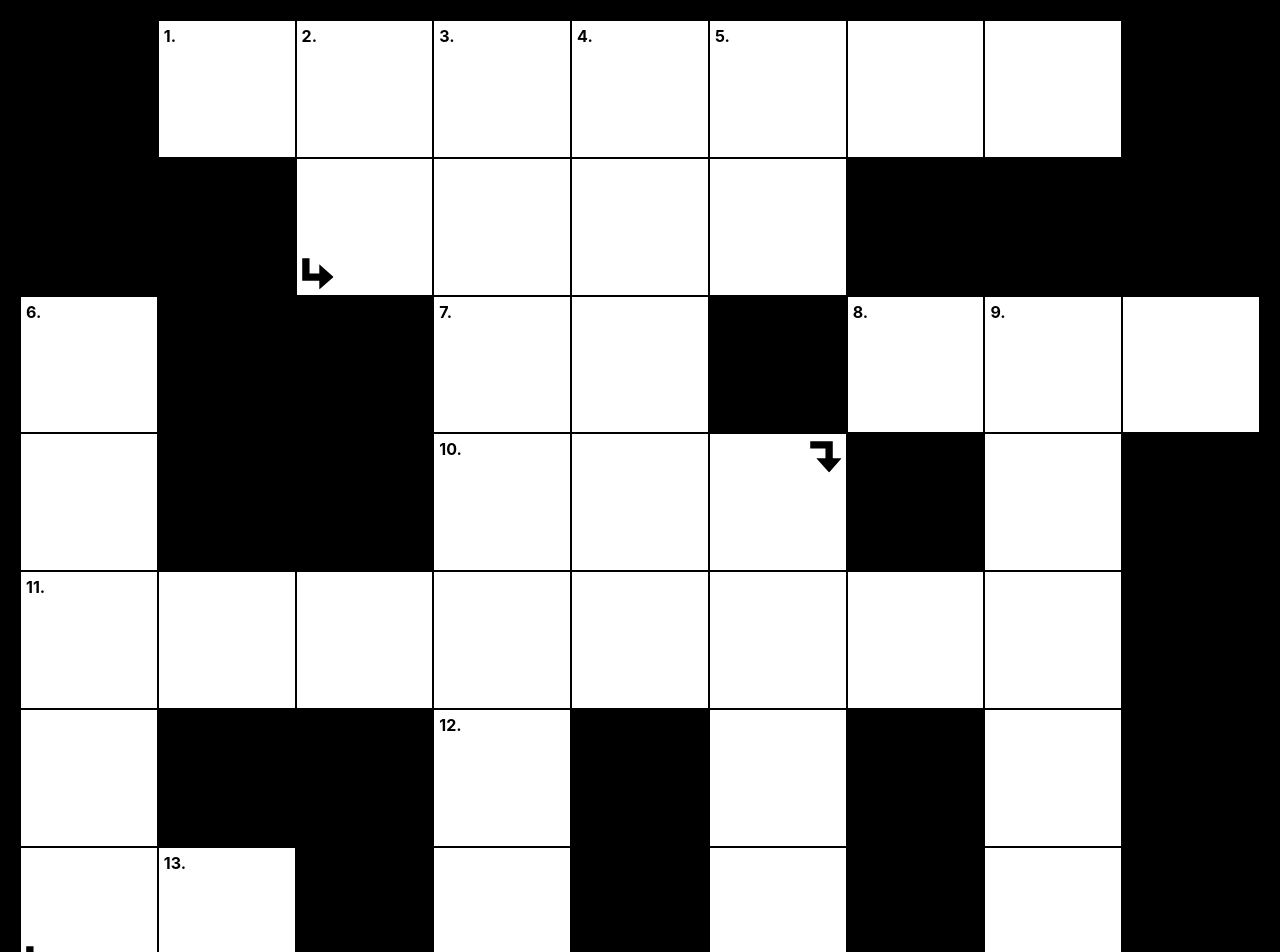
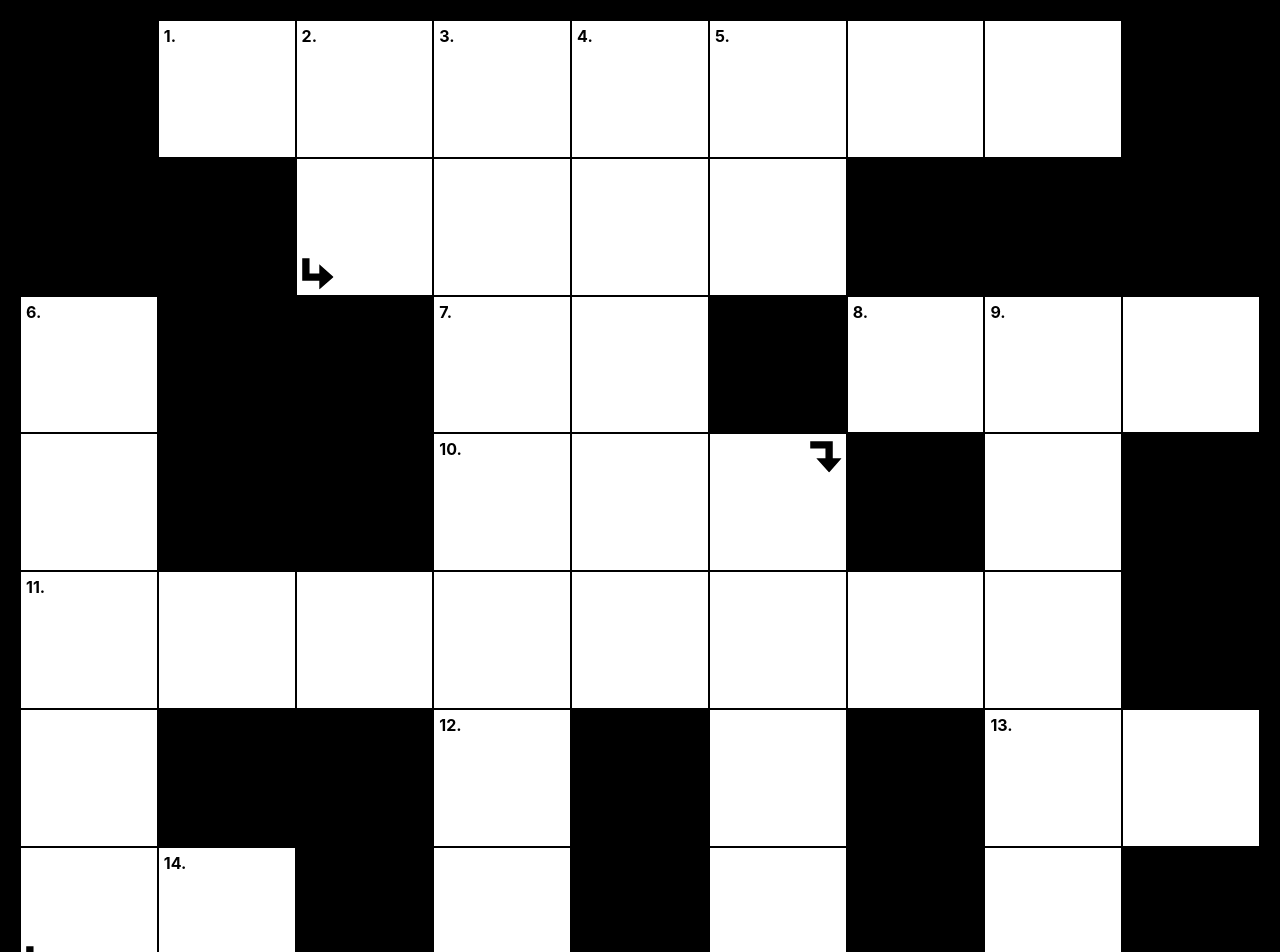
Before and after one commit to perenstrom/crossword, a Next.js app: page /kryss/ in a window 1280 px wide. Shown: the top 952 px of the page. Built offline with nearby package versions, Linux system fonts and the light colour scheme.

Commit message:
Update plan

```diff
--- a/data/plan.ts
+++ b/data/plan.ts
@@ -83,12 +83,12 @@ export const plan: Plan = [
     { type: CellType.blank },
     { type: CellType.cell },
     { type: CellType.blank },
-    { type: CellType.cell },
-    { type: CellType.blank }
+    { type: CellType.cell, legend: '13.' },
+    { type: CellType.cell }
   ],
   [
     { type: CellType.cell, decorator: 'vth' },
-    { type: CellType.cell, legend: '13.' },
+    { type: CellType.cell, legend: '14.' },
     { type: CellType.blank },
     { type: CellType.cell },
     { type: CellType.blank },
@@ -105,11 +105,11 @@ export const plan: Plan = [
     { type: CellType.blank },
     { type: CellType.cell },
     { type: CellType.blank },
-    { type: CellType.cell, legend: '14.' },
+    { type: CellType.cell, legend: '15.' },
     { type: CellType.cell, decorator: 'htv' }
   ],
   [
-    { type: CellType.cell, legend: '15.' },
+    { type: CellType.cell, legend: '16.' },
     { type: CellType.cell },
     { type: CellType.cell },
     { type: CellType.cell },
```
